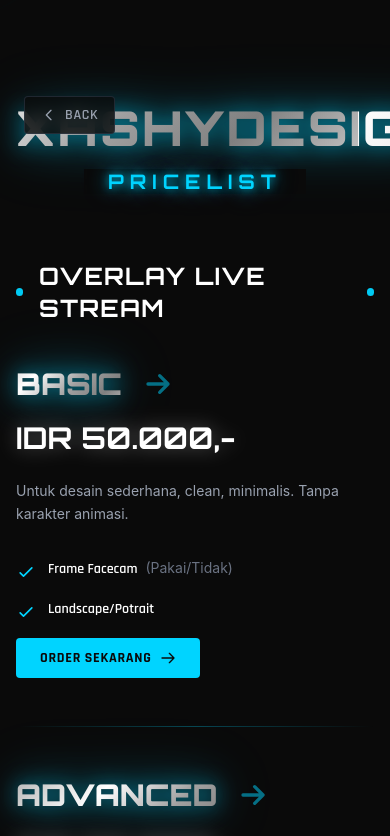
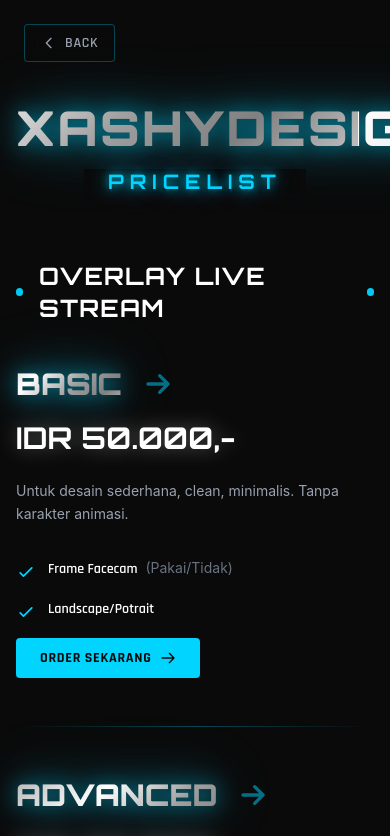
Before and after one commit to affathaRizky/xashy_design, a Next.js app: page /pricelist in a window 390 px wide. Shown: the top 836 px of the page. Built offline with nearby package versions, Linux system fonts and the light colour scheme.

Commit message:
fixing contact link bug

```diff
--- a/src/app/pricelist/page.tsx
+++ b/src/app/pricelist/page.tsx
@@ -13,7 +13,7 @@ export default function PriceListPage() {
             {/* Back Button (Fixed Top Left) */}
             <Link
                 href="/"
-                className="fixed top-24 left-6 z-50 flex items-center gap-2 px-4 py-2 bg-metal-dark/80 backdrop-blur-sm border border-gray-700/50 rounded-sm text-gray-400 hover:text-electric-blue hover:border-electric-blue/50 transition-all duration-300 group"
+                className="fixed top-6 left-6 z-50 flex items-center gap-2 px-4 py-2 bg-metal-dark/90 backdrop-blur-md border border-electric-blue/30 rounded-sm text-gray-400 hover:text-electric-blue hover:border-electric-blue/50 hover:shadow-[0_0_15px_rgba(0,212,255,0.3)] transition-all duration-300 group sm:top-24"
             >
                 <svg className="w-4 h-4 transform group-hover:-translate-x-1 transition-transform duration-300" fill="none" stroke="currentColor" viewBox="0 0 24 24">
                     <path strokeLinecap="round" strokeLinejoin="round" strokeWidth={2} d="M15 19l-7-7 7-7" />
--- a/src/components/Contact.tsx
+++ b/src/components/Contact.tsx
@@ -25,7 +25,7 @@ export default function Contact() {
                 <div className="grid grid-cols-1 md:grid-cols-2 gap-6 max-w-4xl mx-auto">
                     {/* Card 1: WhatsApp */}
                     <a
-                        href="https://wa.me/6283171099307?text=Permisi%20kak%20mau%2C%20mau%20order%20dong%21"
+                        href="https://wa.me/6283171099307"
                         target="_blank"
                         rel="noopener noreferrer"
                         className="group relative bg-gradient-to-b from-metal-gray/80 to-metal-dark border border-gray-800/50 rounded-sm p-8 hover:border-green-500/50 transition-all duration-500 hover:-translate-y-1 overflow-hidden"
```
